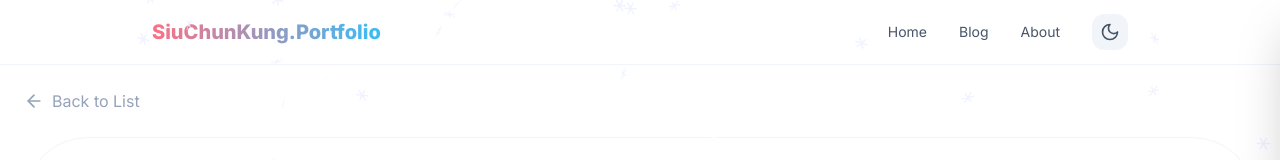
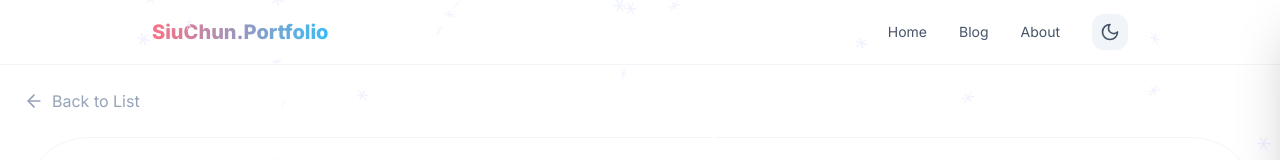
Before and after one commit to kungsiuchun/my-portfolio-vibecoding, a React (Vite) app: page /my-portfolio-vibecoding/post/1 in a window 1280 px wide. Shown: the top 160 px of the page. Built offline with nearby package versions, Linux system fonts and the light colour scheme; the HTML template or start-up script is replaced by a standard one.

Commit message:
Updated toast logic

```diff
--- a/index.html
+++ b/index.html
@@ -4,6 +4,9 @@
     <meta charset="UTF-8" />
     <link rel="icon" type="image/svg+xml" href="/vite.svg" />
     <meta name="viewport" content="width=device-width, initial-scale=1.0" />
+    <meta property="og:type" content="website">
+    <meta property="og:title" content="SiuChun Kung | Portfolio">
+    <meta property="og:description" content="Explore my data insights and web projects.">
     <title>SiuChun Kung | My Portfolio</title>
     <link href="https://fonts.googleapis.com/css2?family=Inter:wght@400;600;800&display=swap" rel="stylesheet">
   </head>
--- a/src/App.jsx
+++ b/src/App.jsx
@@ -14,7 +14,7 @@ const Navbar = () => (
     <SeasonalEffect /> {/* 💡 放在這裡，全站生效 */}
     <div className="max-w-5xl mx-auto px-6 h-16 flex items-center justify-between">
       <Link to="/" className="text-xl font-bold bg-gradient-to-r from-rose-400 to-sky-400 bg-clip-text text-transparent">
-        SiuChunKung.Portfolio
+        SiuChun.Portfolio
       </Link>
 
       <div className="flex items-center gap-8">
--- a/src/pages/PostDetail.jsx
+++ b/src/pages/PostDetail.jsx
@@ -26,6 +26,8 @@ const PostDetail = () => {
   }, [showToast]);
 
   const handleShare = async () => {
+    console.log("Share button clicked"); // 確保按鈕有反應
+
     const shareData = {
       title: post.title,
       text: post.desc,
@@ -35,11 +37,14 @@ const PostDetail = () => {
   if (navigator.share) {
       try {
         await navigator.share(shareData);
+        // ✅ 即使是原生分享，也可以給個小提示（選填）
+        // setShowToast(true);
       } catch (err) {
         console.log('Share cancelled');
       }
     } else {
       await navigator.clipboard.writeText(window.location.href);
+      // ✅ 只有在「複製連結」模式下，Toast 才真正必要
       setShowToast(true);
     }
   };
@@ -55,14 +60,15 @@ const PostDetail = () => {
         article={true}
       />
 
-      {/* ✅ Corrected Toast Component */}
+  {/* ✅ 確保文字在 div 裡面，並檢查 z-index */}
   <div
-        className={`fixed bottom-10 left-1/2 -translate-x-1/2 z-[110] transition-all duration-500 transform ${
+    className={`fixed bottom-10 left-1/2 -translate-x-1/2 z-[200] transition-all duration-500 transform ${
       showToast ? 'translate-y-0 opacity-100' : 'translate-y-10 opacity-0 pointer-events-none'
     }`}
   >
     <div className="bg-slate-900 dark:bg-white text-white dark:text-slate-900 px-6 py-3 rounded-2xl shadow-2xl flex items-center gap-3 border border-slate-800 dark:border-slate-200">
       <div className="w-2 h-2 rounded-full bg-rose-400 animate-pulse"></div>
+      {/* 💡 這裡一定要有文字 */}
       <span className="text-sm font-bold">Link copied to clipboard!</span>
     </div>
   </div>
```
Lines whose indentation alone changed are shown as unchanged.
